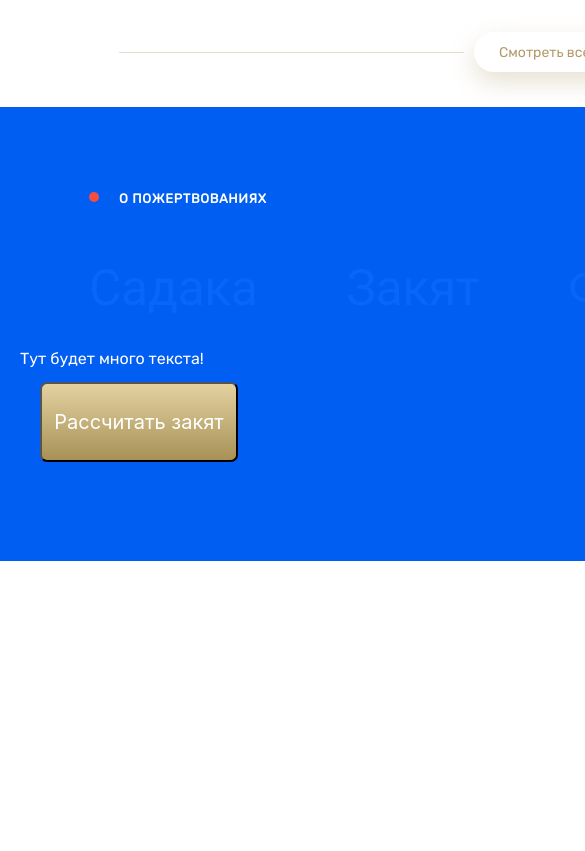
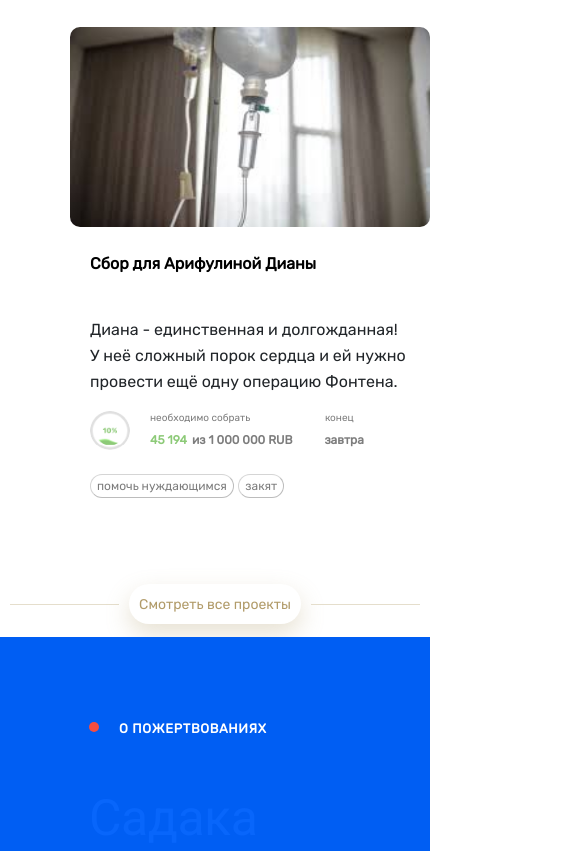
Before and after one commit to Necro73/Necro73.github.io, a plain HTML site: page index.html in a window 390 px wide. Shown: the part 1112-1963 px from the top of the page, 585 px wide, since content can reach past the window. Before the commit the page ends 1673 px from the top, so only its background shows below. Drawn offline with nearby package versions, Linux system fonts and the light colour scheme.

Commit message:
Работа с адаптивом

```diff
--- a/index.css
+++ b/index.css
@@ -196,6 +196,7 @@ h3{
     position: relative;
     width: 198px;
     height: 80px;
+    left:0px;
 
     color: white;
     font-size: 125%;
@@ -271,8 +272,8 @@ h3{
     width:360px;
 }
 
-@media (min-width: 361px) {
-    .All-father{max-width: 360px;}
+@media (min-width: 360px) and (max-width: 767px) {
+    /*.All-father{max-width: 360px;}
     .start-string, .cards, .see-cards, .blue-zone{font-size: 1em;}
     .cards{margin-right: 0px;}
     .listq{display:flex;}
@@ -280,10 +281,10 @@ h3{
         padding-top: 20px;
         padding-left: 20px;
     }
-    .button10{bottom: 30px; left: 40px}
+    .button10{bottom: 30px; left: 100px}*/
 }
 
-@media (min-width: 768px) {
+@media (min-width: 768px) and (max-width: 1439px) {
     .All-father{max-width: 768px;}
     .start-string, .cards, .see-cards, .blue-zone{font-size: 1em;}
     .cards{margin-right: 0px;}
@@ -295,7 +296,7 @@ h3{
     .button10{bottom: 30px; left: 40px}
 }
 
-@media (min-width: 1440px) {
+@media (min-width: 1440px) and (max-width: 1919px) {
     .All-father{max-width: 1440px;}
     .start-string, .cards, .see-cards, .blue-zone{font-size: 1em;}
     .cards{margin-right: 60px;}
--- a/index.html
+++ b/index.html
@@ -33,9 +33,9 @@
         </div>
 
         <div class="see-cards">
-            <form class="line_see_project"></form>
+            <div class="line_see_project"></div>
             <button class="button_see_project">Смотреть все проекты</button>
-            <form class="line_see_project"></form>
+            <div class="line_see_project"></div>
         </div>
 
         <div class="blue-zone">
```
